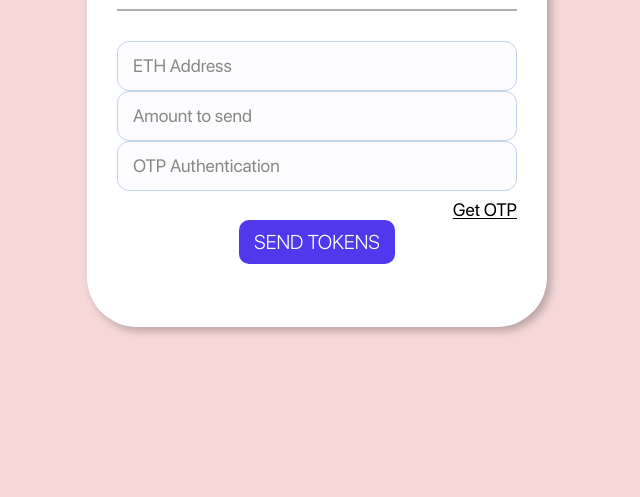
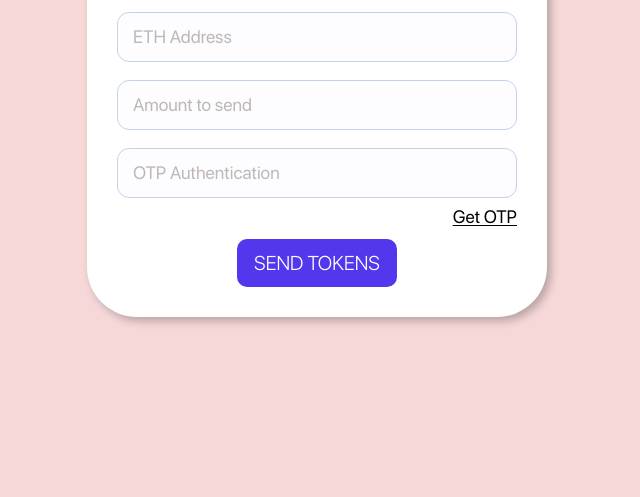
Before and after one commit to realemeralds/code-challenge, a plain HTML site: page src/problem2/index.html in a window 1280 px wide. Shown: the part 303-800 px from the top of the page, without its empty margins (323-963 px from the left). Drawn offline with Linux system fonts and the light colour scheme.

Commit message:
:sparkles: working on problem 2

```diff
--- a/src/problem2/index.html
+++ b/src/problem2/index.html
@@ -17,25 +17,25 @@
 
       <!-- <label for="input-address">ETH Address</label> -->
       <div class="input-container">
-        <input id="input-address" />
+        <input id="input-address" placeholder=" " />
         <p>ETH Address</p>
       </div>
 
       <!-- <label for="input-amount">Amount to send</label> -->
       <div class="input-container">
-        <input type="number" id="input-amount" />
+        <input type="number" id="input-amount" placeholder=" " />
         <p>Amount to send</p>
       </div>
 
       <!-- <label for="input-otp">OTP Authentication</label> -->
       <div class="input-container">
-        <input type="number" id="input-otp" />
+        <input type="number" id="input-otp" placeholder=" " />
         <p>OTP Authentication</p>
       </div>
 
-      <button class="otp-label">Get OTP</button>
+      <button id="otp-label">Get OTP</button>
 
-      <button class="token-submit">SEND TOKENS</button>
+      <button id="token-submit">SEND TOKENS</button>
     </form>
     <div id="error-msg-container"></div>
     <script src="script.js"></script>
--- a/src/problem2/script.js
+++ b/src/problem2/script.js
@@ -0,0 +1,6 @@
+inputAddress = document.querySelector("#input-address");
+inputAmount = document.querySelector("#input-amount");
+inputOTP = document.querySelector("#input-otp");
+
+generateOTPButton = document.querySelector("#otp-label");
+tokenSubmit = document.querySelector("#token-submit");
--- a/src/problem2/style.scss
+++ b/src/problem2/style.scss
@@ -30,12 +30,13 @@ $md: 20px;
 $lg: 36px;
 
 // Colours
-$dull: #8b8787;
+$dull: #bfb7b7;
 $inactive-border: #c3d2eb;
-$inactive-background: #fdfdff; // Clearing Defaults
+$inactive-background: #fdfdff;
 $active-header: #3521b5;
 $active-border: #5138ed;
 
+// Clearing Defaults
 * {
   box-sizing: border-box;
   margin: 0;
@@ -66,7 +67,7 @@ body {
     justify-content: center;
 
     background-color: #fff;
-    height: 460px;
+    height: 440px;
     width: 460px;
     padding: 30px;
     border-radius: 50px;
@@ -87,7 +88,7 @@ body {
 
     .form-separator {
       width: 100%;
-      margin: 12px 0 30px;
+      margin: 12px 0 6px;
       border-top: 2px solid rgba(34, 34, 34, 0.36);
     }
 
@@ -98,6 +99,7 @@ body {
     .input-container {
       width: 100%;
       position: relative;
+      margin-top: 18px;
 
       input {
         width: 100%;
@@ -107,13 +109,15 @@ body {
         border-radius: 12px;
         background-color: $inactive-background;
 
-        color: $dull;
+        transition: all 0.5s ease-in-out;
+
+        color: #000;
         font-family: "SF Pro Display";
         font-size: $sm;
       }
 
-      input::focus {
-        border-color: $active-border;
+      input:focus {
+        border: 1px solid $active-border;
         font-size: $md;
       }
 
@@ -140,10 +144,22 @@ body {
         pointer-events: none;
       }
 
+      input:not(:placeholder-shown) + p {
+        top: -2px;
+        left: 16px;
+        padding: 0 2px;
+
+        background-color: #fff;
+        color: #000;
+        font-size: $xsm;
+      }
+
       input:focus + p {
-        top: -2.3px;
+        top: -2px;
         left: 16px;
-        padding: 0 4px;
+        padding: 0 2px;
+
+        border-color: $active-border;
 
         background-color: #fff;
         color: $active-header;
@@ -152,7 +168,7 @@ body {
     }
   }
 
-  .otp-label {
+  #otp-label {
     align-self: flex-end;
     margin-top: 8px;
 
@@ -162,8 +178,9 @@ body {
     text-underline-offset: 2px;
   }
 
-  .token-submit {
-    padding: 10px 15px;
+  #token-submit {
+    padding: 12px 17px;
+    margin-top: 12px;
     border-radius: 10px;
 
     background-color: $active-border;
```
Also changed, not shown: src/problem2/style.css, 1 other file.
